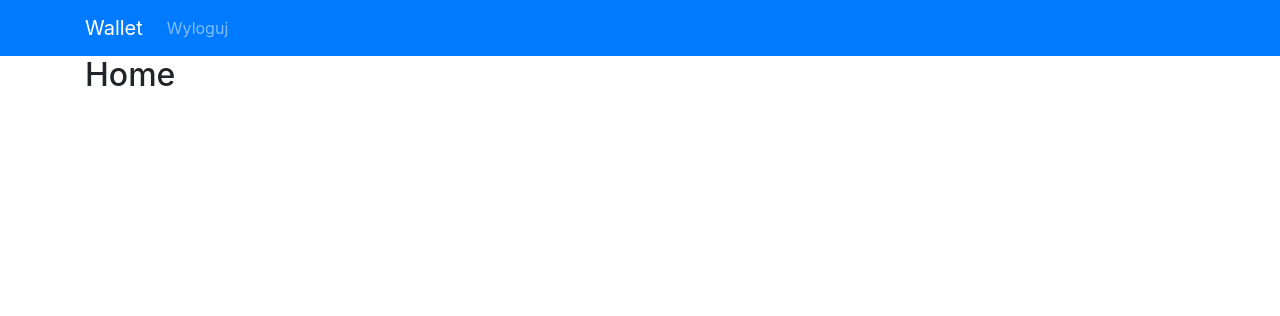
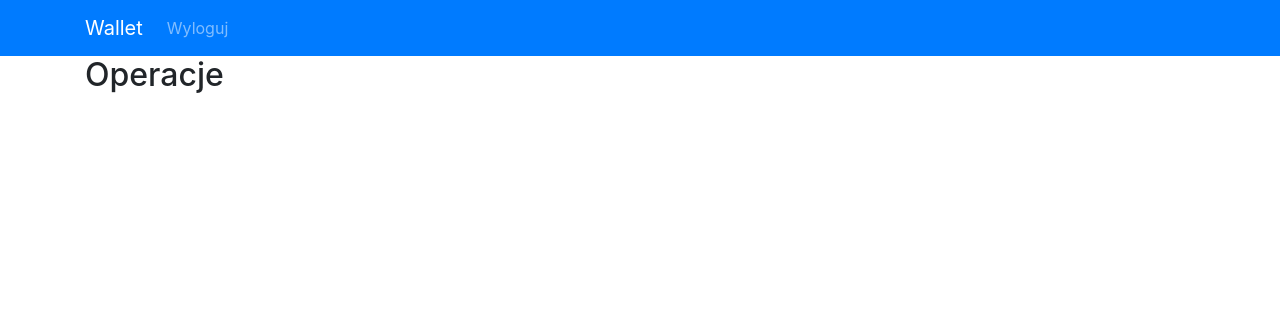
Before and after one commit to pbucior/Wallet, a Django app: page / in a window 1280 px wide. Shown: the top 316 px of the page. Run offline with Django 3.2, Linux system fonts and the light colour scheme; the visitor is signed in with stand-in values (Sample User, id 1); data that the repository does not hold is empty; some libraries are stand-ins or nearby versions.

Commit message:
Show all operations on home page

```diff
--- a/templates/base.html
+++ b/templates/base.html
@@ -16,7 +16,7 @@
     <header>
         <nav class="navbar navbar-expand-lg navbar-dark bg-primary">
             <div class="container">
-                <a class="navbar-brand" href="#">Wallet</a>
+                <a class="navbar-brand" href="{% url 'wallet-home' %}">Wallet</a>
                 <button class="navbar-toggler" type="button" data-toggle="collapse" data-target="#navbarNavAltMarkup"
                     aria-controls="navbarNavAltMarkup" aria-expanded="false" aria-label="Toggle navigation">
                     <span class="navbar-toggler-icon"></span>
--- a/templates/home.html
+++ b/templates/home.html
@@ -1,5 +1,14 @@
 {% extends 'base.html' %}
 {% block body %}
-<h2>Home</h2>
+{% if user.is_authenticated %}
+<h2>Operacje</h2>
+{% for operation in operations %}
+<article class="media content-section">
+    <div class="media-body">
+        <h2 class="article-title">{{ operation.description }}</h2>
+    </div>
+</article>
+{% endfor %}
+{% endif %}
 
 {% endblock body %}
--- a/wallet/views.py
+++ b/wallet/views.py
@@ -1,4 +1,8 @@
 from django.shortcuts import render
+from .models import Operation
 
 def home(request):
-    return render(request, 'home.html')
+    context = {
+        'operations': Operation.objects.all()
+    }
+    return render(request, 'home.html', context)
```
